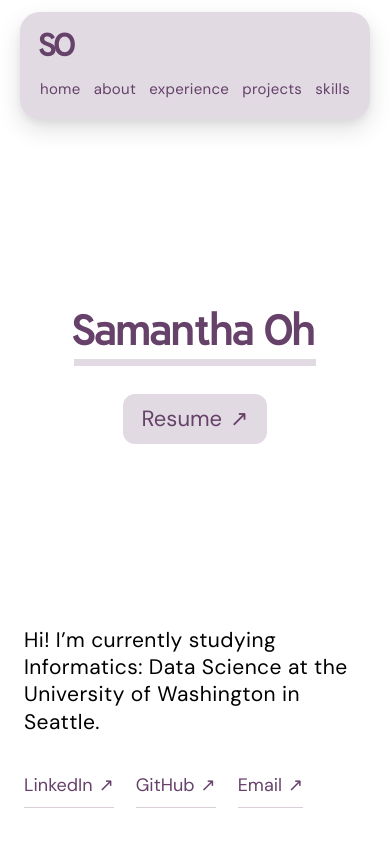
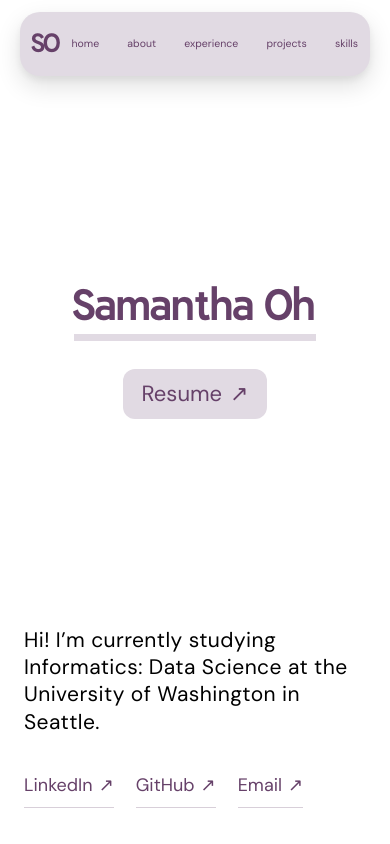
Before and after one commit to samanthaoh/my-portfolio, a React (Vite) app: page / in a window 390 px wide. Shown: the top 844 px of the page. Built offline with nearby package versions, Linux system fonts and the light colour scheme; a web font is replaced by a local one.

Commit message:
Add opening animation

```diff
--- a/src/index.css
+++ b/src/index.css
@@ -621,6 +621,31 @@ a {
 }
 .figma-social-links a:hover { border-bottom-color: var(--home-ink); }
 .figma-resume:hover { background: #d4c8d8; }
+
+@keyframes home-name-reveal {
+  from { clip-path: inset(-20% 100% -20% -4%); transform: translateX(-12px); }
+  to { clip-path: inset(-20% -4% -20% -4%); transform: translateX(0); }
+}
+@keyframes home-underline-draw {
+  from { transform: scaleX(0); opacity: 0; }
+  to { transform: scaleX(1); opacity: 1; }
+}
+@keyframes home-details-enter {
+  from { opacity: 0; transform: translateY(12px); }
+  to { opacity: 1; transform: translateY(0); }
+}
+@media (prefers-reduced-motion: no-preference) {
+  .figma-name-heading h1 {
+    animation: home-name-reveal 700ms cubic-bezier(.22, 1, .36, 1) 100ms backwards;
+  }
+  .figma-name-underline {
+    transform-origin: left center;
+    animation: home-underline-draw 400ms cubic-bezier(.22, 1, .36, 1) 550ms backwards;
+  }
+  .figma-resume { animation: home-details-enter 450ms ease-out 700ms backwards; }
+  .figma-home-bottom > p { animation: home-details-enter 450ms ease-out 800ms backwards; }
+  .figma-social-links { animation: home-details-enter 450ms ease-out 900ms backwards; }
+}
 @media (max-width: 1100px) {
   .figma-home { padding-top: 36px; padding-bottom: 55px; }
   .figma-home .home-header { padding: 0 28px; }
@@ -829,9 +854,27 @@ html { scroll-padding-top: 140px; }
   box-shadow: 0 4px 8px #00000010, 0 10px 24px #00000020;
 }
 @media (max-width: 700px) {
-  html { scroll-padding-top: 160px; }
-  .site-header-slot { height: 114px; }
-  .figma-home .home-header { top: 12px; left: 20px; right: 20px; }
+  html { scroll-padding-top: 100px; }
+  .site-header-slot { height: 64px; }
+  .figma-home .home-header {
+    top: 12px;
+    left: 20px;
+    right: 20px;
+    padding: 12px;
+    flex-wrap: nowrap;
+    gap: 12px;
+  }
+  .figma-home .home-name { flex-shrink: 0; font-size: 24px; }
+  .figma-home .home-nav {
+    width: auto;
+    flex: 1;
+    flex-wrap: nowrap;
+    justify-content: space-between;
+    gap: 6px;
+    font-size: clamp(10px, 2.7vw, 15px);
+    letter-spacing: 0;
+  }
+  .figma-home .home-nav a { display: inline-flex; align-items: center; min-height: 40px; }
 }
 
 /* Give each project a full row and a comfortable reading width. */
```
